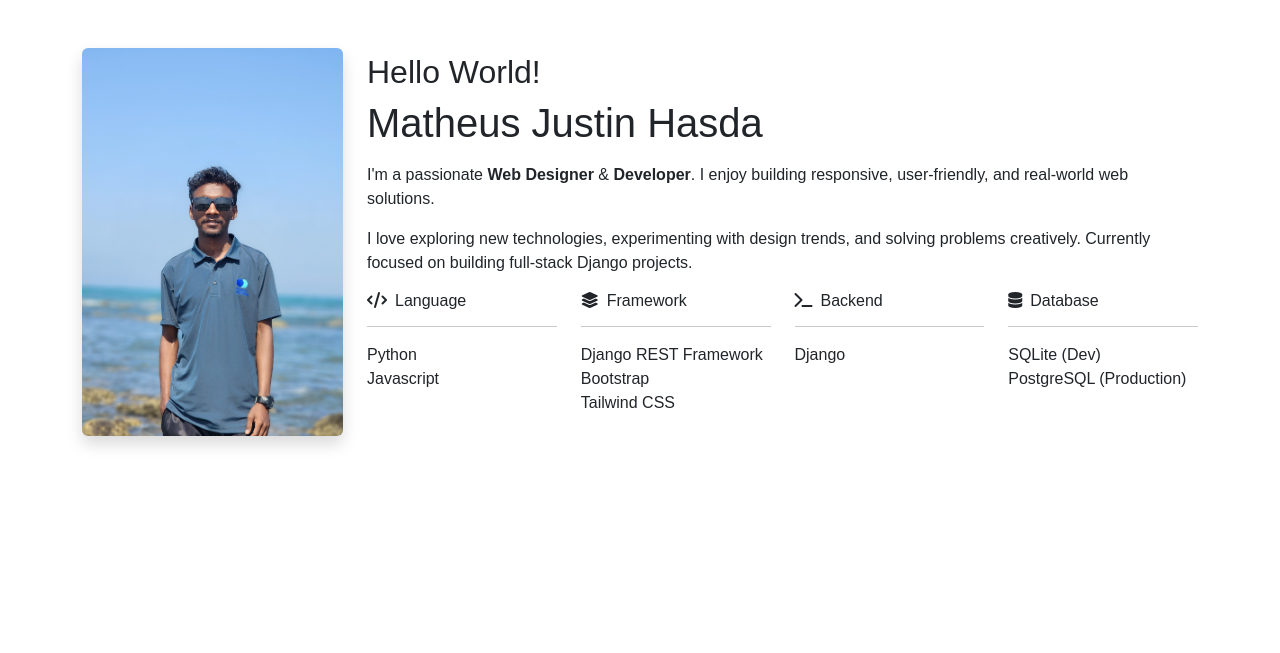
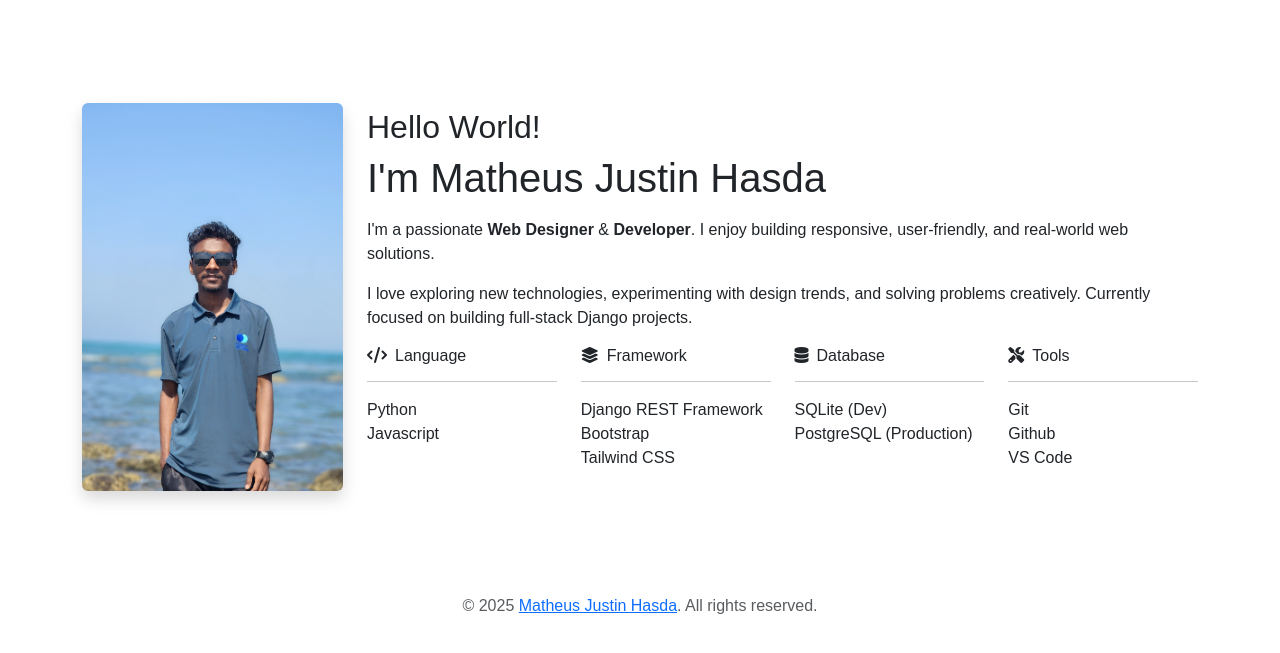
Before and after one commit to hasdajustin/justin, a Django app: page / in a window 1280 px wide. Shown: the part 56-709 px from the top of the page. Run offline with Django 5.2, Linux system fonts and the light colour scheme; some libraries are stand-ins or nearby versions; some web fonts are replaced.

Commit message:
fix footer and experties sections

```diff
--- a/core/static/css/style.css
+++ b/core/static/css/style.css
@@ -11,3 +11,7 @@ nav a{
 nav a:hover{
     text-shadow: 2px 2px 0 #bcbcbc, 1px 1px 0 #9c9c9c;
 }
+/*----- Home --------*/
+.container #home{
+    margin: 103px 0px!important;
+}
--- a/core/templates/base.html
+++ b/core/templates/base.html
@@ -46,6 +46,11 @@
     {% block content %}
     {% endblock content %}
 
+    <footer class="text-center text-muted">
+        <p>&copy; 2025 <a href="#" target="_blank">Matheus Justin Hasda</a>. All rights reserved.</p>
+    </footer>
+
+
     <script src="{% static 'js/script.js' %}"></script>
     <script src="{% static 'js/bootstrap.min.js' %}"></script>
 </body>
--- a/core/templates/core/index.html
+++ b/core/templates/core/index.html
@@ -2,9 +2,11 @@
 
 {% block content %}
 {% load static %}
-<div class="container mt-5">
+<div class="container">
+
+    <div id="home">
         <!-- Home Header -->
-    <div class="row align-items-center my-5">
+        <div class="row align-items-center">
             <!-- Left Column: Profile Image -->
             <div class="col-lg-3 col-md-5 col-sm-12 text-center mb-4 mb-md-0">
                 <img src="{% static 'images/justin.jpg' %}" class="img-fluid rounded shadow" alt="Profile Image">
@@ -15,7 +17,7 @@
 
                 <div class="about">
                     <h2>Hello World!</h2>
-                <h1 class="mb-3">Matheus Justin Hasda</h1>
+                    <h1 class="mb-3">I'm Matheus Justin Hasda</h1>
                     <p>
                         I'm a passionate <strong>Web Designer</strong> & <strong>Developer</strong>.
                         I enjoy building responsive, user-friendly, and real-world web solutions.
@@ -54,17 +56,6 @@
                             </div>
                         </div>
 
-                    <!-- Backend -->
-                    <div class="col-lg-3 col-md-6 col-sm-12">
-                        <div class="bg-white rounded h-100">
-                            <h6><i class="fa-solid fa-terminal me-2"></i>Backend</h6>
-                            <hr>
-                            <ul class="list-unstyled ps-0">
-                                <li>Django</li>
-                            </ul>
-                        </div>
-                    </div>
-
                         <!-- Database -->
                         <div class="col-lg-3 col-md-6 col-sm-12">
                             <div class="bg-white rounded h-100">
@@ -77,6 +68,16 @@
                             </div>
                         </div>
 
+                        <!-- Tools -->
+                        <div class="col-lg-3 col-md-6 col-sm-12">
+                            <div class="bg-white rounded h-100">
+                                <h6><i class="fa-solid fa-screwdriver-wrench me-2"></i>Tools</h6>
+                                <hr>
+                                <ul class="list-unstyled ps-0">
+                                    <li>Git</li>
+                                    <li>Github</li>
+                                    <li>VS Code</li>
+                                </ul>
                             </div>
                         </div>
 
@@ -84,6 +85,10 @@
                 </div>
 
             </div>
+        </div>
+    </div>
+
+</div>
 
 
 {% endblock content %}
```
Lines whose indentation alone changed are shown as unchanged.
